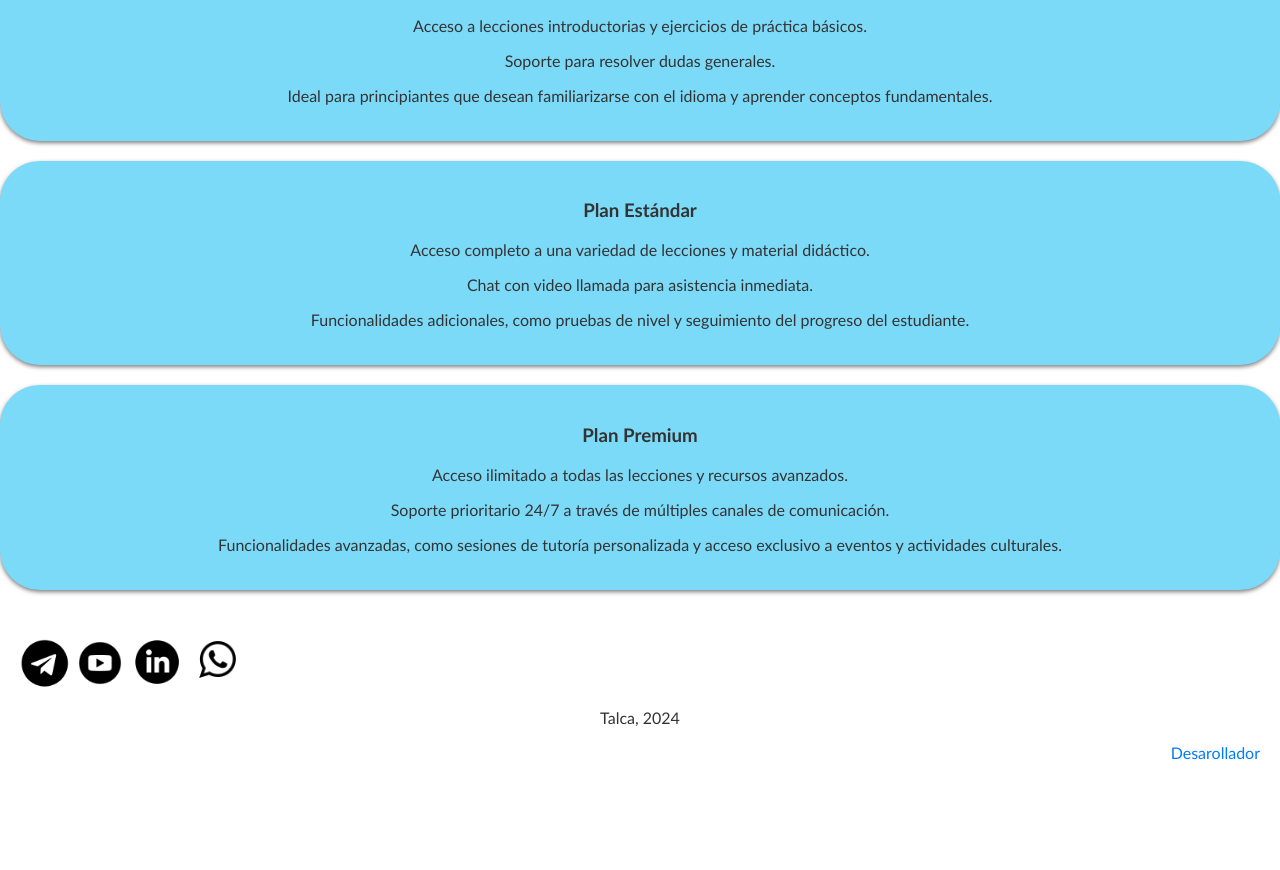
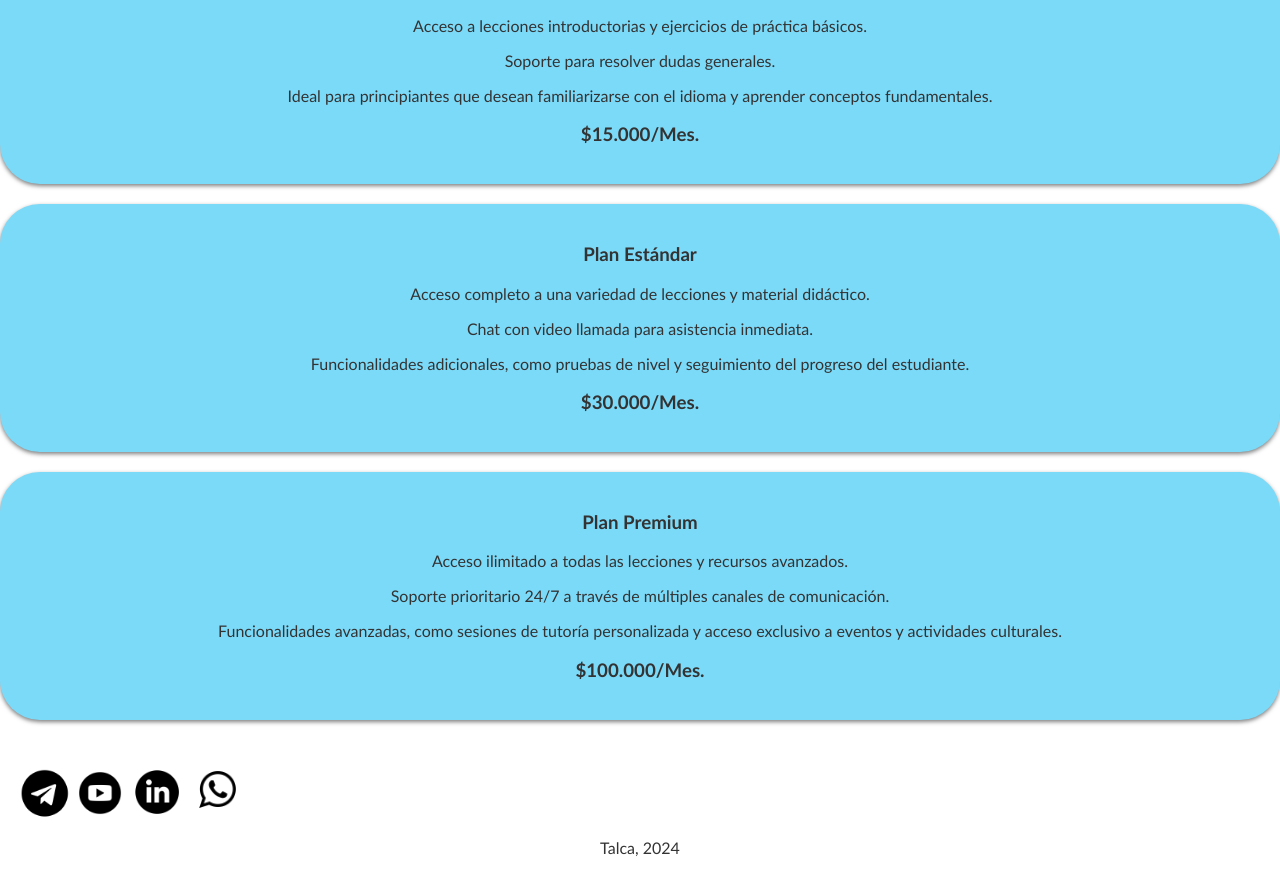
Before and after one commit to sebastiansaldias/Evanluacion1AplicacionWeb, a plain HTML site: page index.html in a window 1280 px wide. Shown: the part 1601-2471 px from the top of the page. Before the commit the page ends 2399 px from the top, so only its background shows below. Drawn offline with Linux system fonts and the light colour scheme.

Commit message:
agregar Precios a los planes

```diff
--- a/CSS/index.css
+++ b/CSS/index.css
@@ -17,7 +17,7 @@ body {
 }
 
 
-
+/* Estilos para el header*/
 
 
 header {
@@ -93,9 +93,9 @@ nav ul li a:hover {
 
 .card img {
     width: 450px;
-
     height: auto;
     border-radius: 8px;
+    box-shadow: 0px 2px 4px rgba(0, 0, 0, 0.5);
 }
 
 .card1 {
--- a/index.html
+++ b/index.html
@@ -85,6 +85,7 @@
         <p>Acceso a lecciones introductorias y ejercicios de práctica básicos.</p>
         <p>Soporte para resolver dudas generales.</p>
         <p>Ideal para principiantes que desean familiarizarse con el idioma y aprender conceptos fundamentales.</p>
+        <h3>$15.000/Mes.</h3>
 
     </div>
     <div class="card-nuestrosplanes">
@@ -92,6 +93,7 @@
         <p>Acceso completo a una variedad de lecciones y material didáctico.</p>
         <p>Chat con video llamada para asistencia inmediata.</p>
         <p>Funcionalidades adicionales, como pruebas de nivel y seguimiento del progreso del estudiante.</p>
+        <h3>$30.000/Mes. </h3>
 
     </div>
     <div class="card-nuestrosplanes">
@@ -99,6 +101,7 @@
         <p>Acceso ilimitado a todas las lecciones y recursos avanzados.</p>
         <p>Soporte prioritario 24/7 a través de múltiples canales de comunicación.</p>
         <p>Funcionalidades avanzadas, como sesiones de tutoría personalizada y acceso exclusivo a eventos y actividades culturales.</p>
+        <h3>$100.000/Mes.</h3>
 
     </div>
 
```
